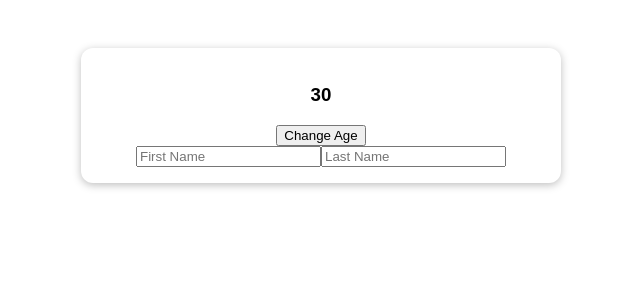
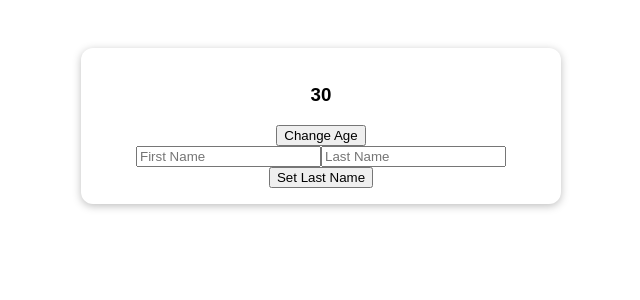
Before and after one commit to nooobcoder/VueJSTutorial, a Vue app in the folder 17-composition-api/: page / in a window 1280 px wide. Shown: the top 300 px of the page, without its empty margins (319-959 px from the left). Built offline with nearby package versions, Linux system fonts and the light colour scheme.

Commit message:
Use template refs

```diff
--- a/17-composition-api/src/App.vue
+++ b/17-composition-api/src/App.vue
@@ -16,8 +16,9 @@
         name="lastname"
         id="lastname"
         placeholder="Last Name"
-        v-model.trim="lastName"
+        ref="lastNameInput"
       />
+      <button @click.prevent="helpers.setLastName">Set Last Name</button>
     </div>
   </section>
 </template>
@@ -29,6 +30,7 @@ export default {
   setup() {
     const firstName = ref("");
     const lastName = ref("");
+    const lastNameInput = ref("");
     const uAge = ref(30);
 
     const getFullName = computed(() =>
@@ -43,11 +45,16 @@ export default {
       console.log(`Old Age: ${oldValue}\nNew Age: ${newValue}`)
     );
 
+    const setLastName = () => {
+      lastName.value = lastNameInput.value.value;
+    };
+
     return {
       firstName,
       lastName,
+      lastNameInput,
       age: uAge,
-      helpers: { setNewAge },
+      helpers: { setNewAge, setLastName },
       computed: { getFullName },
     };
   },
```
